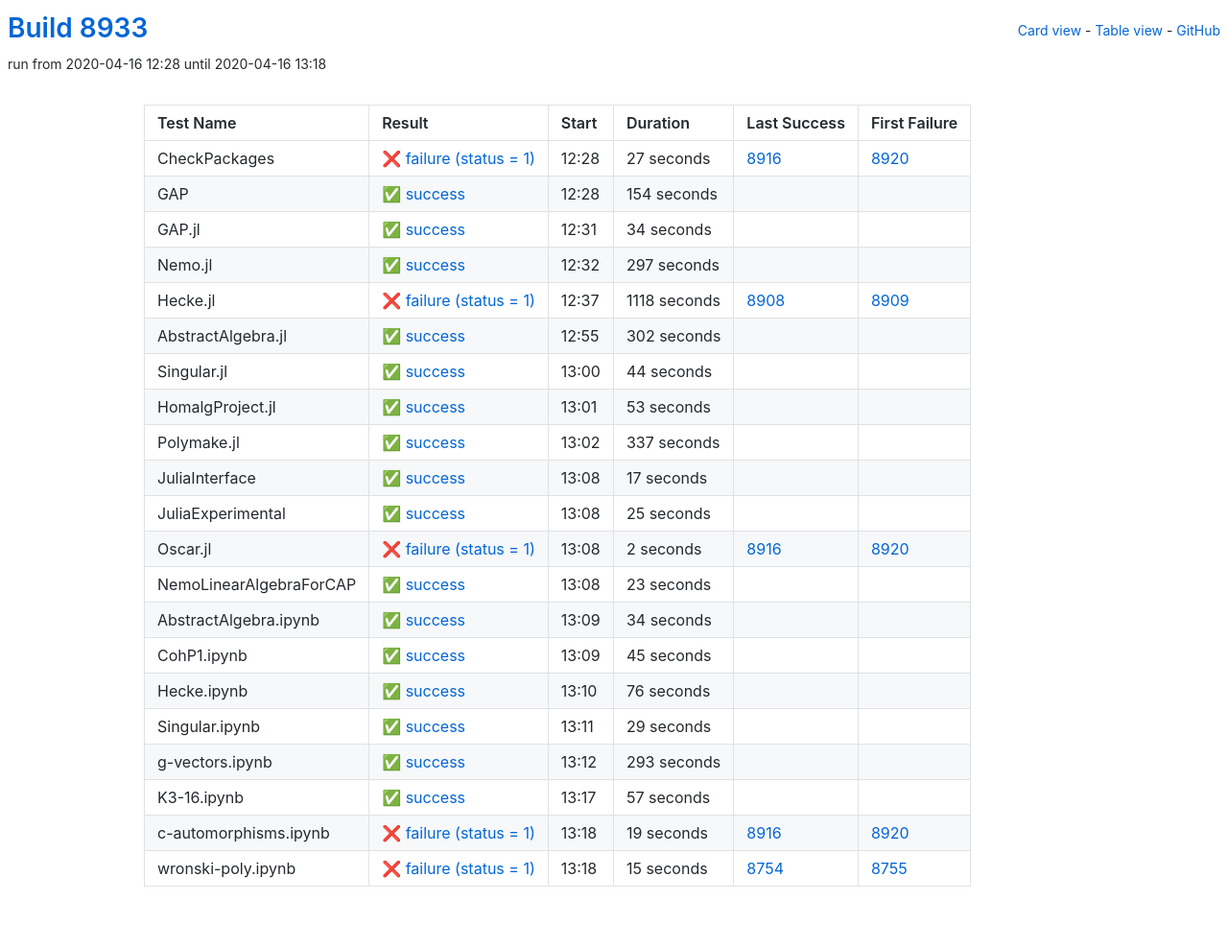
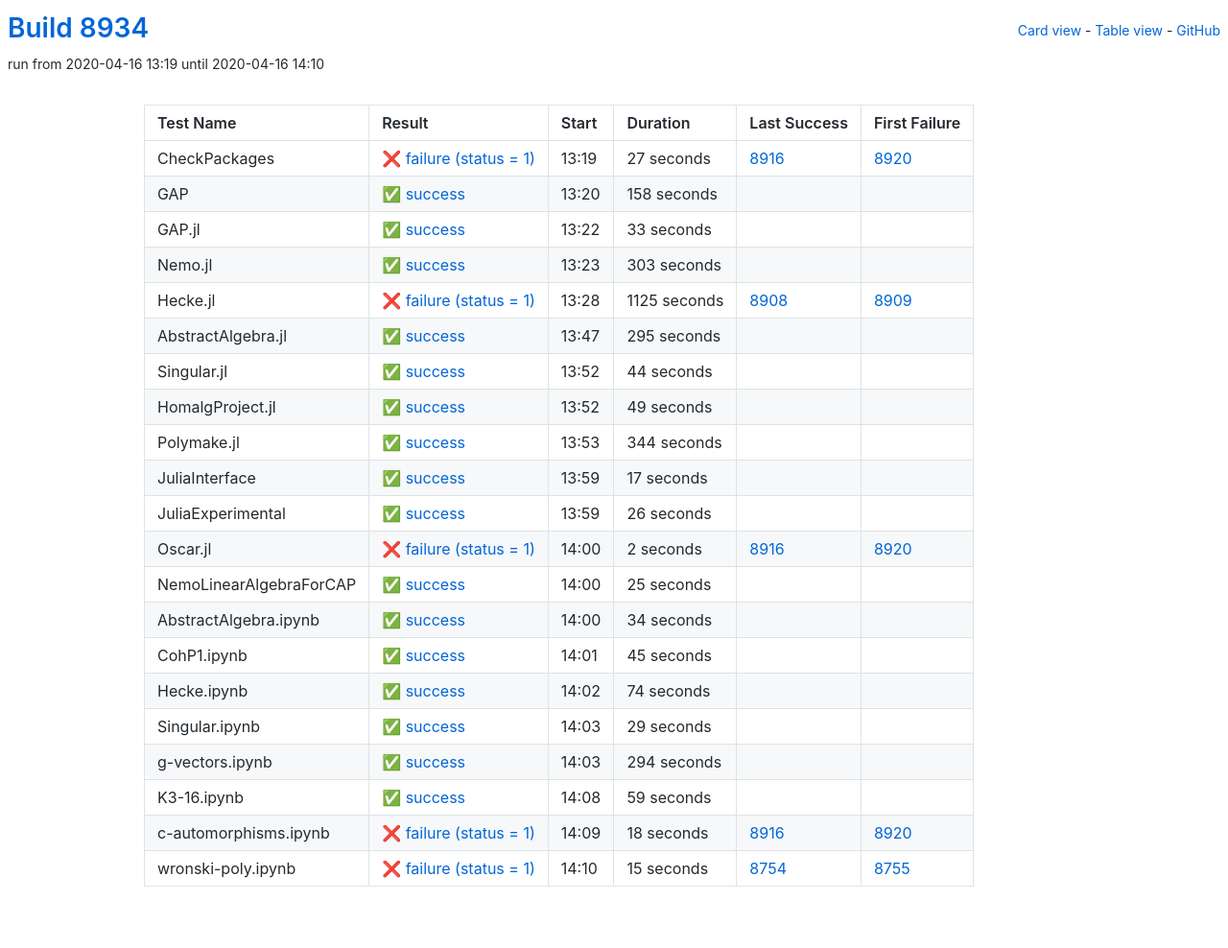
Before and after one commit to oscar-system/oscar-ci-status, a Jekyll site: the page built from table.html, in a window 1280 px wide. Shown: the whole page at 96% size. Built offline with Jekyll 4.4.1, drawn with Linux system fonts in a browser that asks for light colours.

Commit message:
Build 8934

```diff
--- a/_data/ci.yml
+++ b/_data/ci.yml
@@ -1,5 +1,5 @@
-build: 8933
-build_url: https://oscarci.mathematik.uni-kl.de/job/oscar/8933/
+build: 8934
+build_url: https://oscarci.mathematik.uni-kl.de/job/oscar/8934/
 job: oscar
 tests:
 - duration: 27
@@ -8,20 +8,141 @@ tests:
   first_failure_url: https://oscarci.mathematik.uni-kl.de/job/oscar/8920/
   last_success: 8916
   last_success_url: https://oscarci.mathematik.uni-kl.de/job/oscar/8916/
-  log: https://oscarci.mathematik.uni-kl.de/job/oscar/8933/artifact/logs/build-8933/CheckPackages.log
+  log: https://oscarci.mathematik.uni-kl.de/job/oscar/8934/artifact/logs/build-8934/CheckPackages.log
   name: CheckPackages
-  start: 2020-04-16 12:28
+  start: 2020-04-16 13:19
   status: failure
   success: false
-- duration: 154
+- duration: 158
   exitcode: 0
   first_failure: false
   first_failure_url: null
   last_success: false
   last_success_url: null
-  log: https://oscarci.mathematik.uni-kl.de/job/oscar/8933/artifact/logs/build-8933/GAP.log
+  log: https://oscarci.mathematik.uni-kl.de/job/oscar/8934/artifact/logs/build-8934/GAP.log
   name: GAP
-  start: 2020-04-16 12:28
+  start: 2020-04-16 13:20
+  status: success
+  success: true
+- duration: 33
+  exitcode: 0
+  first_failure: false
+  first_failure_url: null
+  last_success: false
+  last_success_url: null
+  log: https://oscarci.mathematik.uni-kl.de/job/oscar/8934/artifact/logs/build-8934/GAP.jl.log
+  name: GAP.jl
+  start: 2020-04-16 13:22
+  status: success
+  success: true
+- duration: 303
+  exitcode: 0
+  first_failure: false
+  first_failure_url: null
+  last_success: false
+  last_success_url: null
+  log: https://oscarci.mathematik.uni-kl.de/job/oscar/8934/artifact/logs/build-8934/Nemo.jl.log
+  name: Nemo.jl
+  start: 2020-04-16 13:23
+  status: success
+  success: true
+- duration: 1125
+  exitcode: 1
+  first_failure: 8909
+  first_failure_url: https://oscarci.mathematik.uni-kl.de/job/oscar/8909/
+  last_success: 8908
+  last_success_url: https://oscarci.mathematik.uni-kl.de/job/oscar/8908/
+  log: https://oscarci.mathematik.uni-kl.de/job/oscar/8934/artifact/logs/build-8934/Hecke.jl.log
+  name: Hecke.jl
+  start: 2020-04-16 13:28
+  status: failure
+  success: false
+- duration: 295
+  exitcode: 0
+  first_failure: false
+  first_failure_url: null
+  last_success: false
+  last_success_url: null
+  log: https://oscarci.mathematik.uni-kl.de/job/oscar/8934/artifact/logs/build-8934/AbstractAlgebra.jl.log
+  name: AbstractAlgebra.jl
+  start: 2020-04-16 13:47
+  status: success
+  success: true
+- duration: 44
+  exitcode: 0
+  first_failure: false
+  first_failure_url: null
+  last_success: false
+  last_success_url: null
+  log: https://oscarci.mathematik.uni-kl.de/job/oscar/8934/artifact/logs/build-8934/Singular.jl.log
+  name: Singular.jl
+  start: 2020-04-16 13:52
+  status: success
+  success: true
+- duration: 49
+  exitcode: 0
+  first_failure: false
+  first_failure_url: null
+  last_success: false
+  last_success_url: null
+  log: https://oscarci.mathematik.uni-kl.de/job/oscar/8934/artifact/logs/build-8934/HomalgProject.jl.log
+  name: HomalgProject.jl
+  start: 2020-04-16 13:52
+  status: success
+  success: true
+- duration: 344
+  exitcode: 0
+  first_failure: false
+  first_failure_url: null
+  last_success: false
+  last_success_url: null
+  log: https://oscarci.mathematik.uni-kl.de/job/oscar/8934/artifact/logs/build-8934/Polymake.jl.log
+  name: Polymake.jl
+  start: 2020-04-16 13:53
+  status: success
+  success: true
+- duration: 17
+  exitcode: 0
+  first_failure: false
+  first_failure_url: null
+  last_success: false
+  last_success_url: null
+  log: https://oscarci.mathematik.uni-kl.de/job/oscar/8934/artifact/logs/build-8934/JuliaInterface.log
+  name: JuliaInterface
+  start: 2020-04-16 13:59
+  status: success
+  success: true
+- duration: 26
+  exitcode: 0
+  first_failure: false
+  first_failure_url: null
+  last_success: false
+  last_success_url: null
+  log: https://oscarci.mathematik.uni-kl.de/job/oscar/8934/artifact/logs/build-8934/JuliaExperimental.log
+  name: JuliaExperimental
+  start: 2020-04-16 13:59
+  status: success
+  success: true
+- duration: 2
+  exitcode: 1
+  first_failure: 8920
+  first_failure_url: https://oscarci.mathematik.uni-kl.de/job/oscar/8920/
+  last_success: 8916
+  last_success_url: https://oscarci.mathematik.uni-kl.de/job/oscar/8916/
+  log: https://oscarci.mathematik.uni-kl.de/job/oscar/8934/artifact/logs/build-8934/Oscar.jl.log
+  name: Oscar.jl
+  start: 2020-04-16 14:00
+  status: failure
+  success: false
+- duration: 25
+  exitcode: 0
+  first_failure: false
+  first_failure_url: null
+  last_success: false
+  last_success_url: null
+  log: https://oscarci.mathematik.uni-kl.de/job/oscar/8934/artifact/logs/build-8934/NemoLinearAlgebraForCAP.log
+  name: NemoLinearAlgebraForCAP
+  start: 2020-04-16 14:00
   status: success
   success: true
 - duration: 34
@@ -30,130 +151,9 @@ tests:
   first_failure_url: null
   last_success: false
   last_success_url: null
-  log: https://oscarci.mathematik.uni-kl.de/job/oscar/8933/artifact/logs/build-8933/GAP.jl.log
-  name: GAP.jl
-  start: 2020-04-16 12:31
-  status: success
-  success: true
-- duration: 297
-  exitcode: 0
-  first_failure: false
-  first_failure_url: null
-  last_success: false
-  last_success_url: null
-  log: https://oscarci.mathematik.uni-kl.de/job/oscar/8933/artifact/logs/build-8933/Nemo.jl.log
-  name: Nemo.jl
-  start: 2020-04-16 12:32
-  status: success
-  success: true
-- duration: 1118
-  exitcode: 1
-  first_failure: 8909
-  first_failure_url: https://oscarci.mathematik.uni-kl.de/job/oscar/8909/
-  last_success: 8908
-  last_success_url: https://oscarci.mathematik.uni-kl.de/job/oscar/8908/
-  log: https://oscarci.mathematik.uni-kl.de/job/oscar/8933/artifact/logs/build-8933/Hecke.jl.log
-  name: Hecke.jl
-  start: 2020-04-16 12:37
-  status: failure
-  success: false
-- duration: 302
-  exitcode: 0
-  first_failure: false
-  first_failure_url: null
-  last_success: false
-  last_success_url: null
-  log: https://oscarci.mathematik.uni-kl.de/job/oscar/8933/artifact/logs/build-8933/AbstractAlgebra.jl.log
-  name: AbstractAlgebra.jl
-  start: 2020-04-16 12:55
-  status: success
-  success: true
-- duration: 44
-  exitcode: 0
-  first_failure: false
-  first_failure_url: null
-  last_success: false
-  last_success_url: null
-  log: https://oscarci.mathematik.uni-kl.de/job/oscar/8933/artifact/logs/build-8933/Singular.jl.log
-  name: Singular.jl
-  start: 2020-04-16 13:00
-  status: success
-  success: true
-- duration: 53
-  exitcode: 0
-  first_failure: false
-  first_failure_url: null
-  last_success: false
-  last_success_url: null
-  log: https://oscarci.mathematik.uni-kl.de/job/oscar/8933/artifact/logs/build-8933/HomalgProject.jl.log
-  name: HomalgProject.jl
-  start: 2020-04-16 13:01
-  status: success
-  success: true
-- duration: 337
-  exitcode: 0
-  first_failure: false
-  first_failure_url: null
-  last_success: false
-  last_success_url: null
-  log: https://oscarci.mathematik.uni-kl.de/job/oscar/8933/artifact/logs/build-8933/Polymake.jl.log
-  name: Polymake.jl
-  start: 2020-04-16 13:02
-  status: success
-  success: true
-- duration: 17
-  exitcode: 0
-  first_failure: false
-  first_failure_url: null
-  last_success: false
-  last_success_url: null
-  log: https://oscarci.mathematik.uni-kl.de/job/oscar/8933/artifact/logs/build-8933/JuliaInterface.log
-  name: JuliaInterface
-  start: 2020-04-16 13:08
-  status: success
-  success: true
-- duration: 25
-  exitcode: 0
-  first_failure: false
-  first_failure_url: null
-  last_success: false
-  last_success_url: null
-  log: https://oscarci.mathematik.uni-kl.de/job/oscar/8933/artifact/logs/build-8933/JuliaExperimental.log
-  name: JuliaExperimental
-  start: 2020-04-16 13:08
-  status: success
-  success: true
-- duration: 2
-  exitcode: 1
-  first_failure: 8920
-  first_failure_url: https://oscarci.mathematik.uni-kl.de/job/oscar/8920/
-  last_success: 8916
-  last_success_url: https://oscarci.mathematik.uni-kl.de/job/oscar/8916/
-  log: https://oscarci.mathematik.uni-kl.de/job/oscar/8933/artifact/logs/build-8933/Oscar.jl.log
-  name: Oscar.jl
-  start: 2020-04-16 13:08
-  status: failure
-  success: false
-- duration: 23
-  exitcode: 0
-  first_failure: false
-  first_failure_url: null
-  last_success: false
-  last_success_url: null
-  log: https://oscarci.mathematik.uni-kl.de/job/oscar/8933/artifact/logs/build-8933/NemoLinearAlgebraForCAP.log
-  name: NemoLinearAlgebraForCAP
-  start: 2020-04-16 13:08
-  status: success
-  success: true
-- duration: 34
-  exitcode: 0
-  first_failure: false
-  first_failure_url: null
-  last_success: false
-  last_success_url: null
-  log: https://oscarci.mathematik.uni-kl.de/job/oscar/8933/artifact/logs/build-8933/AbstractAlgebra.ipynb.log
+  log: https://oscarci.mathematik.uni-kl.de/job/oscar/8934/artifact/logs/build-8934/AbstractAlgebra.ipynb.log
   name: AbstractAlgebra.ipynb
-  start: 2020-04-16 13:09
+  start: 2020-04-16 14:00
   status: success
   success: true
 - duration: 45
@@ -162,20 +162,20 @@ tests:
   first_failure_url: null
   last_success: false
   last_success_url: null
-  log: https://oscarci.mathematik.uni-kl.de/job/oscar/8933/artifact/logs/build-8933/CohP1.ipynb.log
+  log: https://oscarci.mathematik.uni-kl.de/job/oscar/8934/artifact/logs/build-8934/CohP1.ipynb.log
   name: CohP1.ipynb
-  start: 2020-04-16 13:09
+  start: 2020-04-16 14:01
   status: success
   success: true
-- duration: 76
+- duration: 74
   exitcode: 0
   first_failure: false
   first_failure_url: null
   last_success: false
   last_success_url: null
-  log: https://oscarci.mathematik.uni-kl.de/job/oscar/8933/artifact/logs/build-8933/Hecke.ipynb.log
+  log: https://oscarci.mathematik.uni-kl.de/job/oscar/8934/artifact/logs/build-8934/Hecke.ipynb.log
   name: Hecke.ipynb
-  start: 2020-04-16 13:10
+  start: 2020-04-16 14:02
   status: success
   success: true
 - duration: 29
@@ -184,42 +184,42 @@ tests:
   first_failure_url: null
   last_success: false
   last_success_url: null
-  log: https://oscarci.mathematik.uni-kl.de/job/oscar/8933/artifact/logs/build-8933/Singular.ipynb.log
+  log: https://oscarci.mathematik.uni-kl.de/job/oscar/8934/artifact/logs/build-8934/Singular.ipynb.log
   name: Singular.ipynb
-  start: 2020-04-16 13:11
+  start: 2020-04-16 14:03
   status: success
   success: true
-- duration: 293
+- duration: 294
   exitcode: 0
   first_failure: false
   first_failure_url: null
   last_success: false
   last_success_url: null
-  log: https://oscarci.mathematik.uni-kl.de/job/oscar/8933/artifact/logs/build-8933/g-vectors.ipynb.log
+  log: https://oscarci.mathematik.uni-kl.de/job/oscar/8934/artifact/logs/build-8934/g-vectors.ipynb.log
   name: g-vectors.ipynb
-  start: 2020-04-16 13:12
+  start: 2020-04-16 14:03
   status: success
   success: true
-- duration: 57
+- duration: 59
   exitcode: 0
   first_failure: false
   first_failure_url: null
   last_success: false
   last_success_url: null
-  log: https://oscarci.mathematik.uni-kl.de/job/oscar/8933/artifact/logs/build-8933/K3-16.ipynb.log
+  log: https://oscarci.mathematik.uni-kl.de/job/oscar/8934/artifact/logs/build-8934/K3-16.ipynb.log
   name: K3-16.ipynb
-  start: 2020-04-16 13:17
+  start: 2020-04-16 14:08
   status: success
   success: true
-- duration: 19
+- duration: 18
   exitcode: 1
   first_failure: 8920
   first_failure_url: https://oscarci.mathematik.uni-kl.de/job/oscar/8920/
   last_success: 8916
   last_success_url: https://oscarci.mathematik.uni-kl.de/job/oscar/8916/
-  log: https://oscarci.mathematik.uni-kl.de/job/oscar/8933/artifact/logs/build-8933/c-automorphisms.ipynb.log
+  log: https://oscarci.mathematik.uni-kl.de/job/oscar/8934/artifact/logs/build-8934/c-automorphisms.ipynb.log
   name: c-automorphisms.ipynb
-  start: 2020-04-16 13:18
+  start: 2020-04-16 14:09
   status: failure
   success: false
 - duration: 15
@@ -228,8 +228,8 @@ tests:
   first_failure_url: https://oscarci.mathematik.uni-kl.de/job/oscar/8755/
   last_success: 8754
   last_success_url: https://oscarci.mathematik.uni-kl.de/job/oscar/8754/
-  log: https://oscarci.mathematik.uni-kl.de/job/oscar/8933/artifact/logs/build-8933/wronski-poly.ipynb.log
+  log: https://oscarci.mathematik.uni-kl.de/job/oscar/8934/artifact/logs/build-8934/wronski-poly.ipynb.log
   name: wronski-poly.ipynb
-  start: 2020-04-16 13:18
+  start: 2020-04-16 14:10
   status: failure
   success: false
```
Also changed, not shown: README.md.
